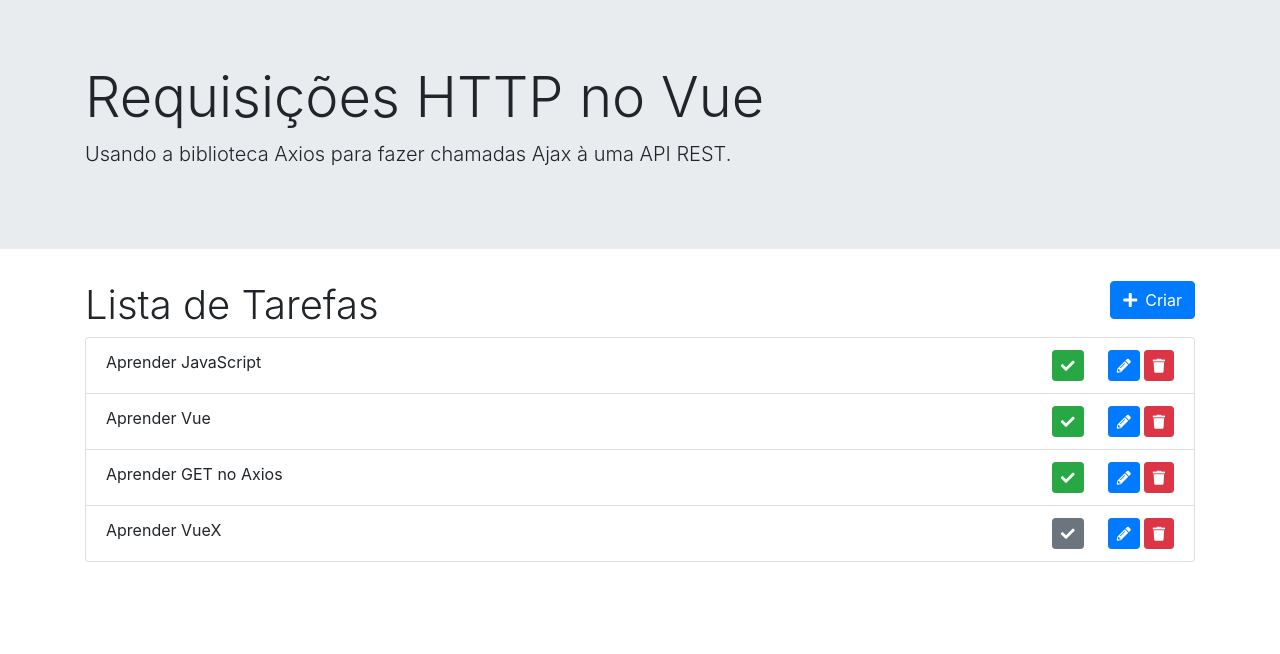
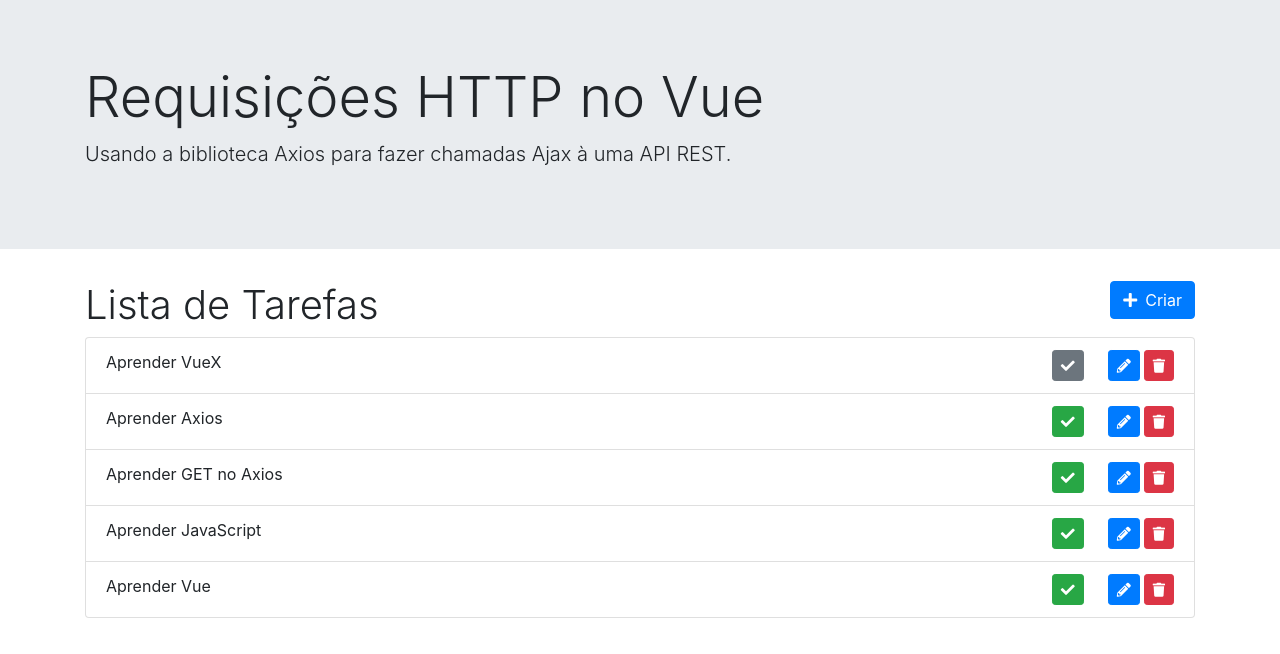
Before and after one commit to lucasnathandev/vue2-and-axios, a Vue app: page / in a window 1280 px wide. Shown: the top 654 px of the page. Built offline with nearby package versions, Linux system fonts and the light colour scheme; data requests are answered from the project's data file.

Commit message:
:book::tada: Adding functionality to 'concluido' button in 'lista de tarefas' UI. :bug: Fixed when clicking on 'criar' button after clicked on 'salvar' button

```diff
--- a/db.json
+++ b/db.json
@@ -19,6 +19,11 @@
       "titulo": "Aprender VueX",
       "concluido": false,
       "id": 5
+    },
+    {
+      "titulo": "Aprender Axios",
+      "concluido": true,
+      "id": 6
     }
   ]
 }
--- a/src/components/TarefasLista.vue
+++ b/src/components/TarefasLista.vue
@@ -6,7 +6,7 @@
       </div>
       <div class="col-sm-2">
         <button
-          @click="exibirFormulario = !exibirFormulario"
+          @click="exibirFormCriarTarefa"
           class="btn btn-primary float-right"
         >
           <i class="fa fa-plus mr-2"></i>
@@ -17,11 +17,12 @@
 
     <ul class="list-group" v-if="tarefas.length > 0">
       <TarefasListaIten
-        v-for="tarefa in tarefas"
+        v-for="tarefa in tarefasOrdenadas"
         :key="tarefa.id"
         :tarefa="tarefa"
         @editar="selecionarTarefaParaEdicao"
         @deletar="deletarTarefa"
+        @concluir="editarTarefa"
       />
     </ul>
 
@@ -53,6 +54,16 @@
       exibirFormulario: false,
       tarefaSelecionada: undefined,
     };
+  },
+  computed: {
+    tarefasOrdenadas() {
+      return Array.from(this.tarefas).sort((t1, t2) => {
+        if (t1.concluido === t2.concluido) {
+          return t1.titulo < t2.titulo ? -1 : t1.titulo > t2.titulo ? 1 : 0;
+        }
+        return t1.concluido - t2.concluido;
+      });
+    },
   },
   created() {
     axios.get(api.baseURL + "/tarefas").then((res) => {
@@ -96,6 +107,13 @@
       this.tarefaSelecionada = tarefa;
       this.exibirFormulario = true;
     },
+    exibirFormCriarTarefa() {
+      if (this.tarefaSelecionada) {
+        this.tarefaSelecionada = undefined;
+        return;
+      }
+      this.exibirFormulario = !this.exibirFormulario;
+    },
   },
 };
 </script>
--- a/src/components/TarefasListaIten.vue
+++ b/src/components/TarefasListaIten.vue
@@ -6,6 +6,7 @@
       class="btn btn-sm mr-4"
       :class="classeCSS"
       :title="tituloBotaoConcluido"
+      @click="concluirTarefa"
     >
       <i class="fa fa-check"></i>
     </button>
@@ -45,6 +46,14 @@
       return this.tarefa.concluido ? "Refazer Tarefa" : "Concluir Tarefa";
     },
   },
+  methods: {
+    concluirTarefa() {
+      this.$emit(
+        "concluir",
+        Object.assign({}, this.tarefa, { concluido: !this.tarefa.concluido })
+      );
+    },
+  },
 };
 </script>
 
```
